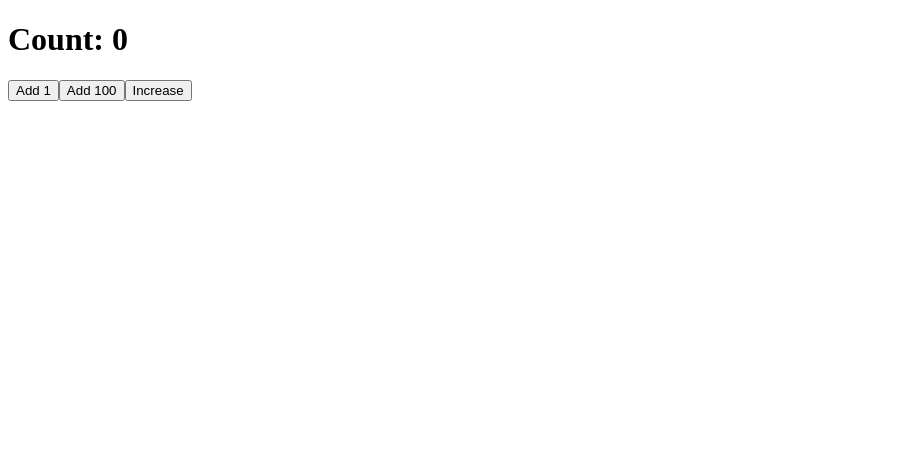
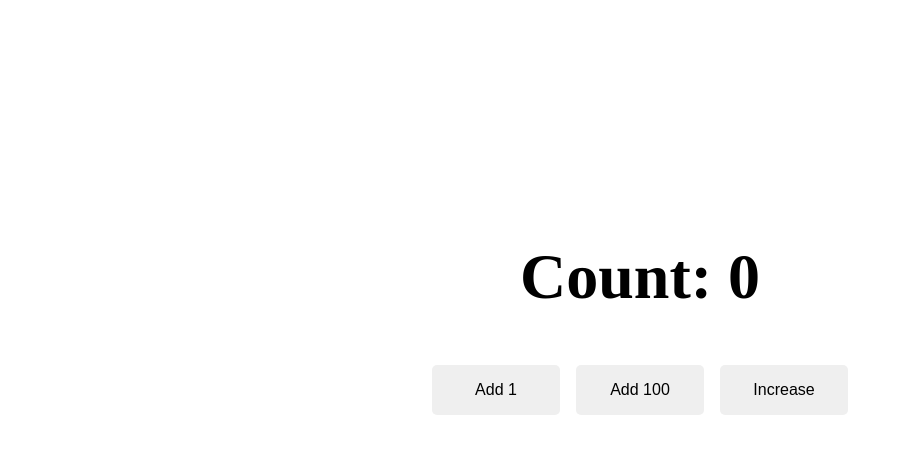
Before and after one commit to mate-academy/react_counter, a React (Create React App) app: page / in a window 1280 px wide. Shown: the top 454 px of the page, without its empty margins (0-903 px from the left). Built offline with nearby package versions, Linux system fonts and the light colour scheme.

Commit message:
solution

```diff
--- a/src/App.scss
+++ b/src/App.scss
@@ -4,4 +4,26 @@ iframe {
 
 button {
   cursor: pointer;
+  border-radius: 5px;
+  gap: 10px;
+  border: none;
+  padding: 1em;
+  width: 8em;
+  margin: 0.5em;
+  transition: background-color 0.3s linear;
+  font-size: 1em;
+
+  &:hover {
+    background-color: rgb(196, 185, 185);
+  }
 }
+
+.App {
+  padding-top: 15%;
+  text-align: center;
+  margin: 0 auto;
+
+  &__title {
+    font-size: 4em;
+  }
+}
--- a/src/App.tsx
+++ b/src/App.tsx
@@ -11,11 +11,15 @@ export class App extends React.Component<{}, State> {
   };
 
   addOne = () => {
-    // write code here
+    this.setState(state => ({
+      count: state.count + 1,
+    }));
   };
 
   add100 = () => {
-    // write code here
+    this.setState(state => ({
+      count: state.count + 100,
+    }));
   };
 
   // DON'T change the code below
```
Also changed, not shown: 1 other file (tests, documents, lock files or other folders).
